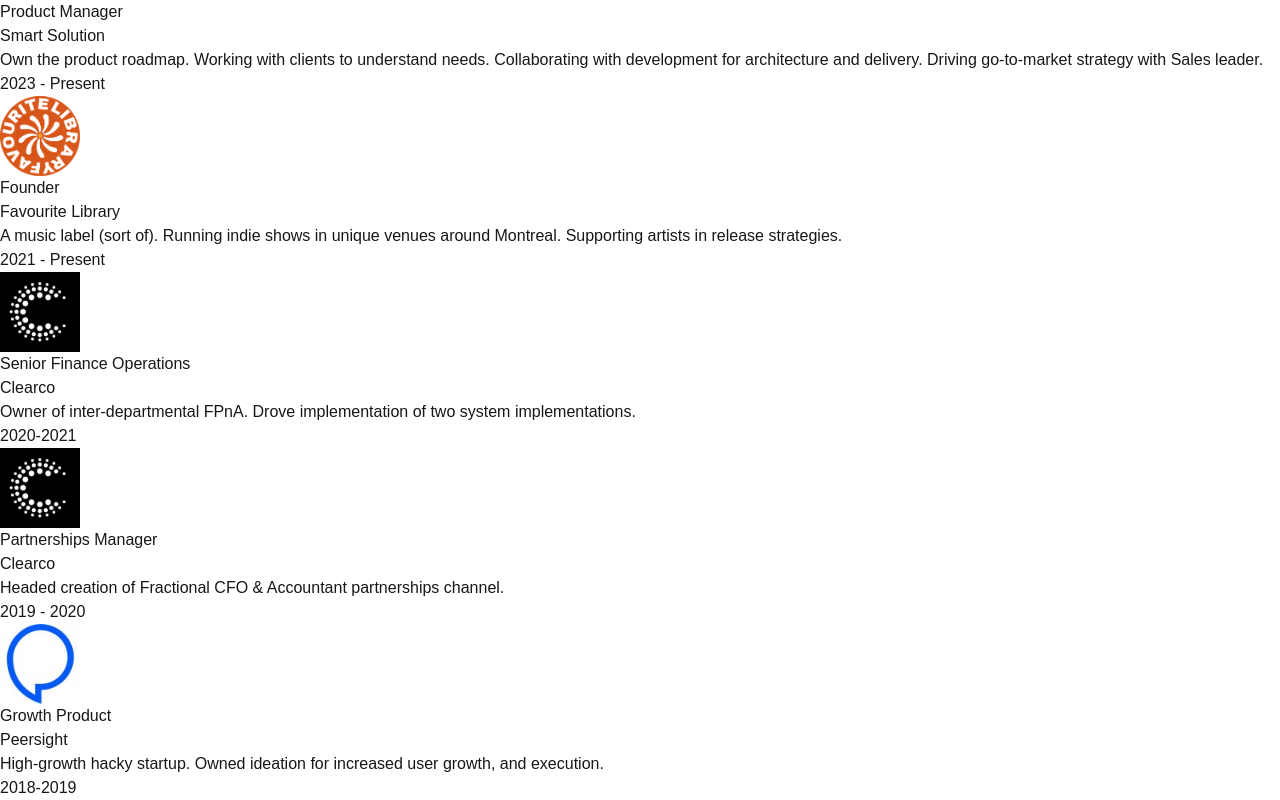
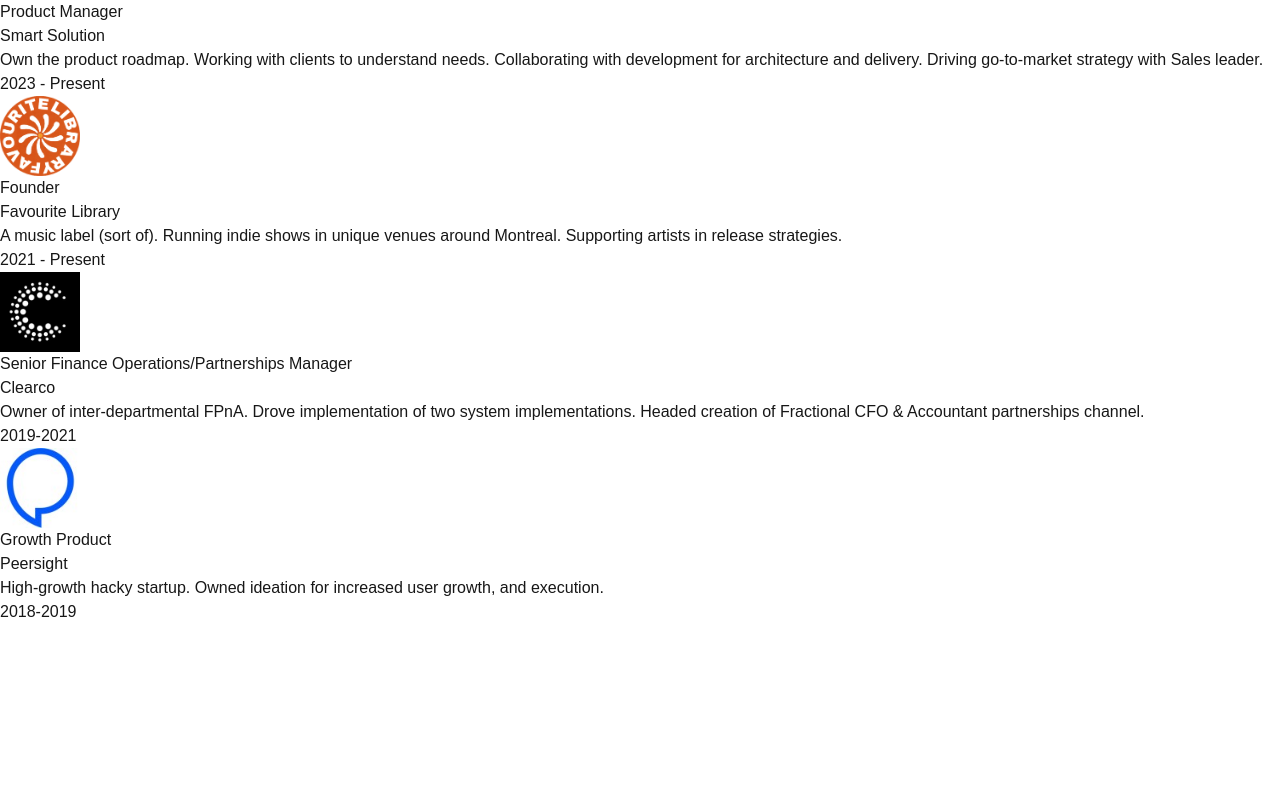
Before and after one commit to Rourke-Lowe/Rourke-Lowe.github.io, a Next.js app: page / in a window 1280 px wide. Shown: the part 1377-2177 px from the top of the page. After the commit the page ends 2001 px from the top, so only its background shows below. Built offline with nearby package versions, Linux system fonts and the light colour scheme.

Commit message:
changes to resume and connecting both clearco things into one bucket

```diff
--- a/src/Data/experiences.ts
+++ b/src/Data/experiences.ts
@@ -19,19 +19,12 @@
 
   {
     logo: "/images/clearco-logo.png",
-    role: "Senior Finance Operations",
+    role: "Senior Finance Operations/Partnerships Manager",
     company: "Clearco",
-    period: "2020-2021",
-    description: "Owner of inter-departmental FPnA. Drove implementation of two system implementations."
+    period: "2019-2021",
+    description: "Owner of inter-departmental FPnA. Drove implementation of two system implementations. Headed creation of Fractional CFO & Accountant partnerships channel."
   },
 
-  {
-    logo: "/images/clearco-logo.png",
-    role: "Partnerships Manager",
-    company: "Clearco",
-    period: "2019 - 2020",
-    description: "Headed creation of Fractional CFO & Accountant partnerships channel."
-  },
   {
     logo: "/images/peersight.jpeg",
     role: "Growth Product",
```
Also changed, not shown: 1 other file (tests, documents, lock files or other folders).
